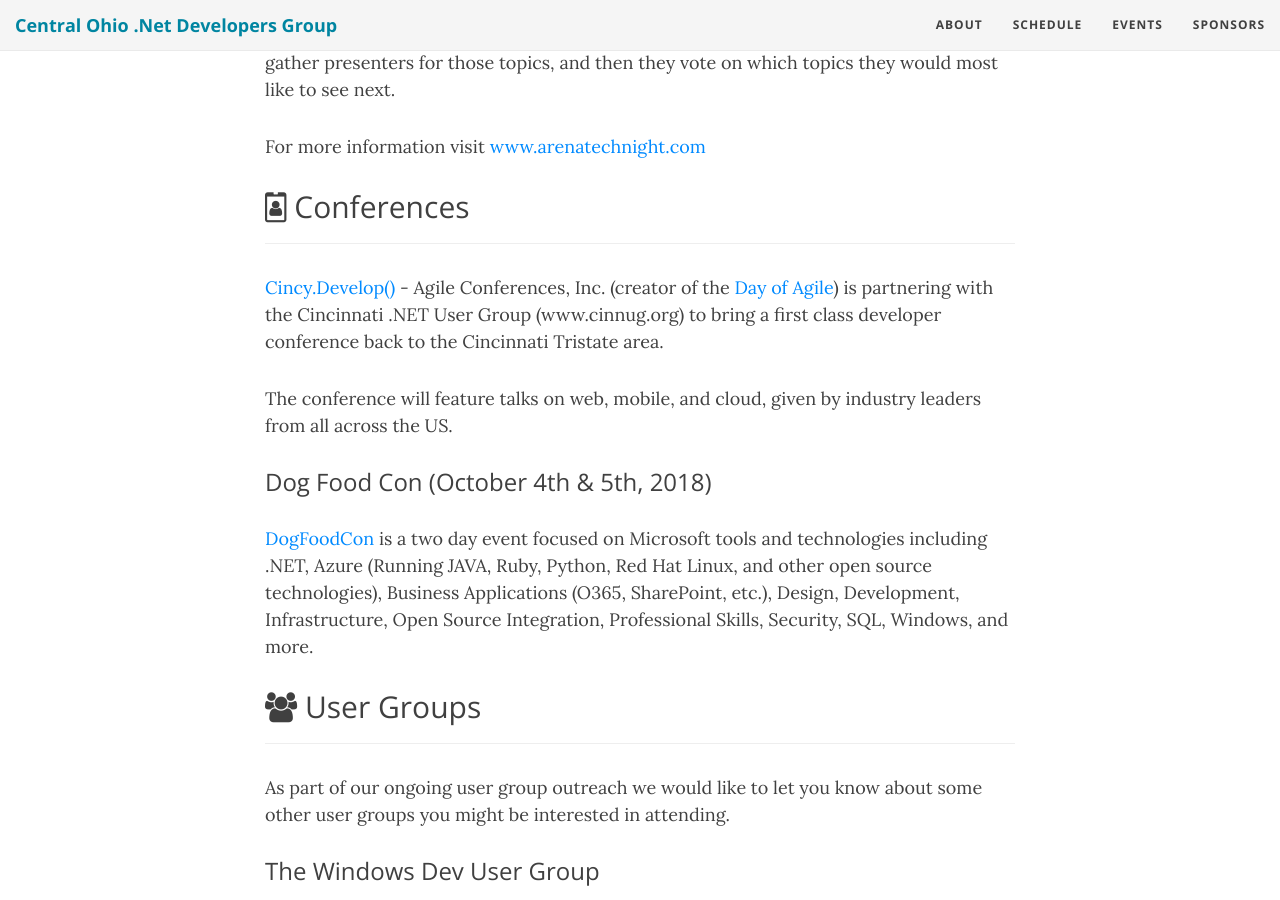
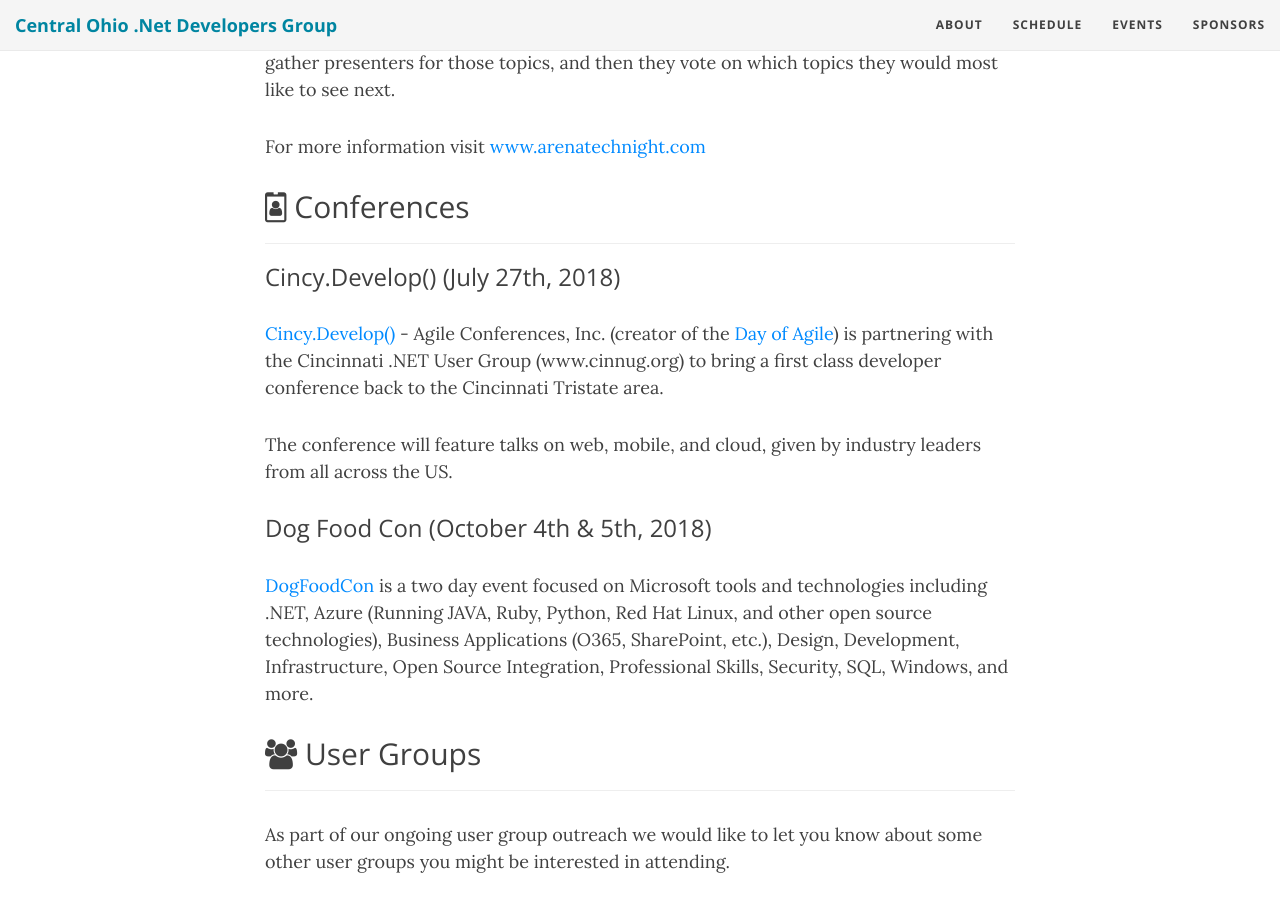
Before and after one commit to condg/condg.github.io, a Jekyll site: the page built from events.md, in a window 1280 px wide and 900 px high, scrolled down 511 px. Built offline with Jekyll 4.4.1, drawn with Linux system fonts in a browser that asks for light colours; comment, search, counter and statistics services are not loaded.

Commit message:
Update events.md

```diff
--- a/events.md
+++ b/events.md
@@ -15,7 +15,7 @@
 
 ## <i class="fa fa-id-badge" aria-hidden="true"></i> Conferences
 ---------------------------------------
-
+### Cincy.Develop() (July 27th, 2018)
 [Cincy.Develop()](https://dayofagilecincydevelop2018.eventbrite.com/) - Agile Conferences, Inc. (creator of the [Day of Agile](http://www.dayofagile.org/)) is partnering with the Cincinnati .NET User Group (www.cinnug.org) to bring a first class developer conference back to the Cincinnati Tristate area.
 
 The conference will feature talks on web, mobile, and cloud, given by industry leaders from all across the US.
```
